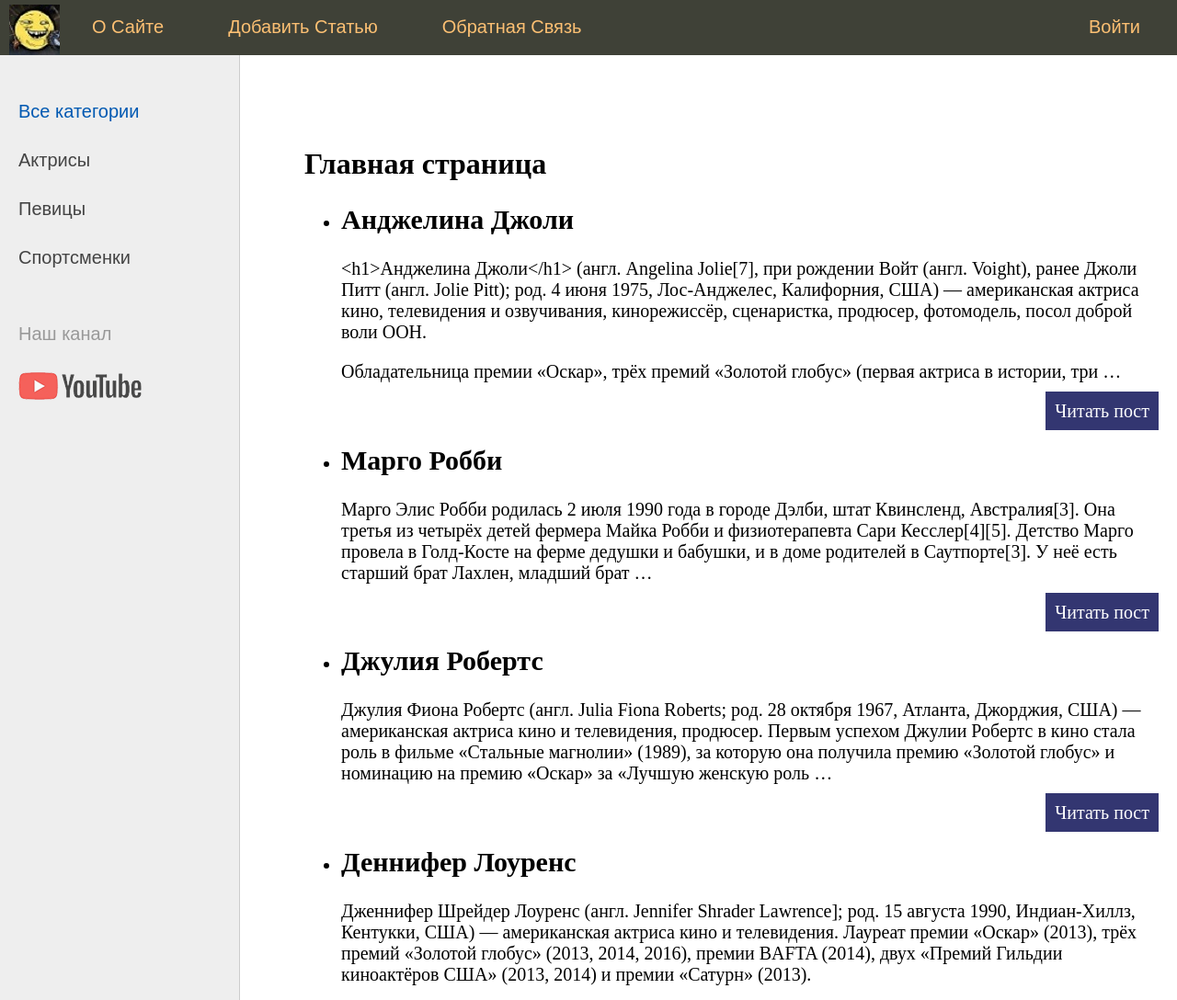
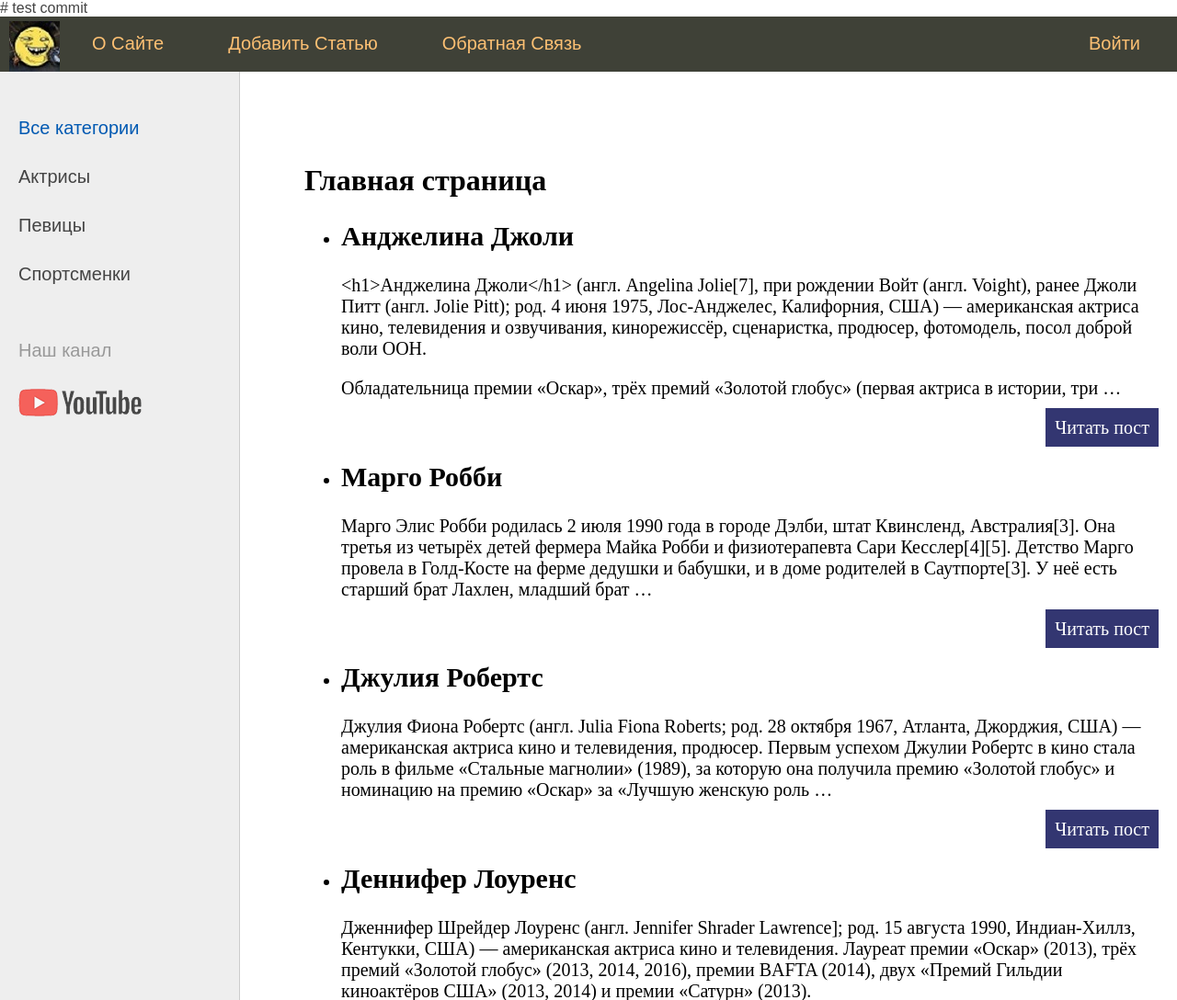
Before and after one commit to TripleNine666/Django, a Django app: page / in a window 1280 px wide. Shown: the top 1088 px of the page at 92% size. Run offline with Django 4.2, Linux system fonts and the light colour scheme; data comes from the database, SQL or seed files in the repository.

Commit message:
coolsite lesson 7.1 test commit

```diff
--- a/coolsite/women/templates/women/base.html
+++ b/coolsite/women/templates/women/base.html
@@ -1,4 +1,5 @@
 {% load static %}
+# test commit
 <html>
 <head>
 	<title>{{title}}</title>
```
